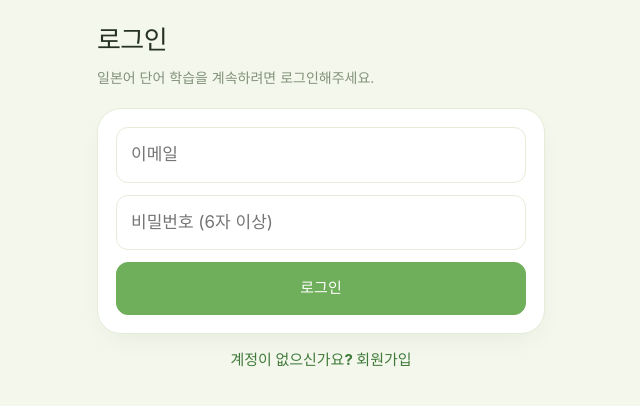
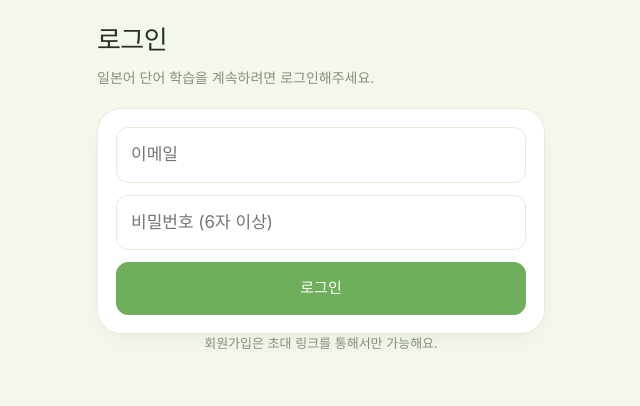
Before and after one commit to hyo-JJ/jp-word-srs, a React (Vite) app: page / in a window 1280 px wide. Shown: the top 406 px of the page, without its empty margins (319-959 px from the left). Built offline with nearby package versions, Linux system fonts and the light colour scheme; no server answers.

Commit message:
Gate signup behind invite-link code instead of email verification
Public signup previously required Supabase email confirmation. Now signup
only appears when the URL carries a matching ?invite= code, and email
confirmation is disabled at the Supabase project level.

```diff
--- a/src/pages/Auth.jsx
+++ b/src/pages/Auth.jsx
@@ -1,9 +1,16 @@
 import { useState } from 'react'
+import { useSearchParams } from 'react-router-dom'
 import { useAuth } from '../store/AuthContext'
+
+const REQUIRED_INVITE_CODE = import.meta.env.VITE_SIGNUP_INVITE_CODE
 
 export default function Auth() {
   const { signIn, signUp } = useAuth()
-  const [mode, setMode] = useState('signin') // 'signin' | 'signup'
+  const [searchParams] = useSearchParams()
+  const inviteCode = searchParams.get('invite') || ''
+  const hasValidInvite = Boolean(REQUIRED_INVITE_CODE) && inviteCode === REQUIRED_INVITE_CODE
+
+  const [mode, setMode] = useState(hasValidInvite ? 'signup' : 'signin') // 'signin' | 'signup'
   const [email, setEmail] = useState('')
   const [password, setPassword] = useState('')
   const [submitting, setSubmitting] = useState(false)
@@ -14,6 +21,12 @@ export default function Auth() {
     e.preventDefault()
     setError('')
     setNotice('')
+
+    if (mode === 'signup' && !hasValidInvite) {
+      setError('회원가입은 초대 링크를 통해서만 가능해요.')
+      return
+    }
+
     setSubmitting(true)
     try {
       if (mode === 'signin') {
@@ -69,6 +82,7 @@ export default function Auth() {
         </form>
       </div>
 
+      {hasValidInvite ? (
         <button
           className="btn btn-ghost"
           type="button"
@@ -80,6 +94,11 @@ export default function Auth() {
         >
           {mode === 'signin' ? '계정이 없으신가요? 회원가입' : '이미 계정이 있으신가요? 로그인'}
         </button>
+      ) : (
+        <p style={{ color: 'var(--text-muted)', fontSize: 13, textAlign: 'center' }}>
+          회원가입은 초대 링크를 통해서만 가능해요.
+        </p>
+      )}
     </div>
   )
 }
```
Lines whose indentation alone changed are shown as unchanged.
